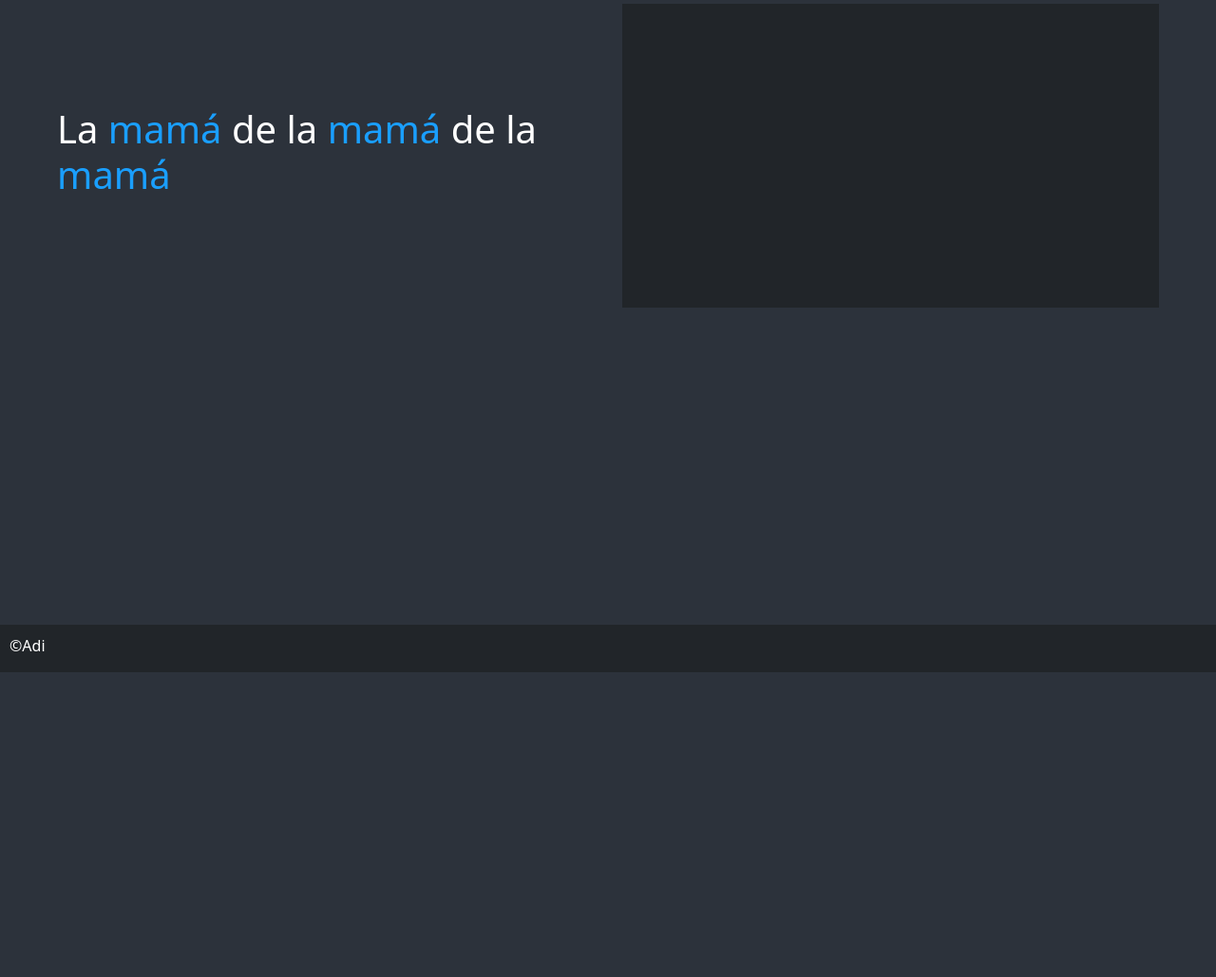
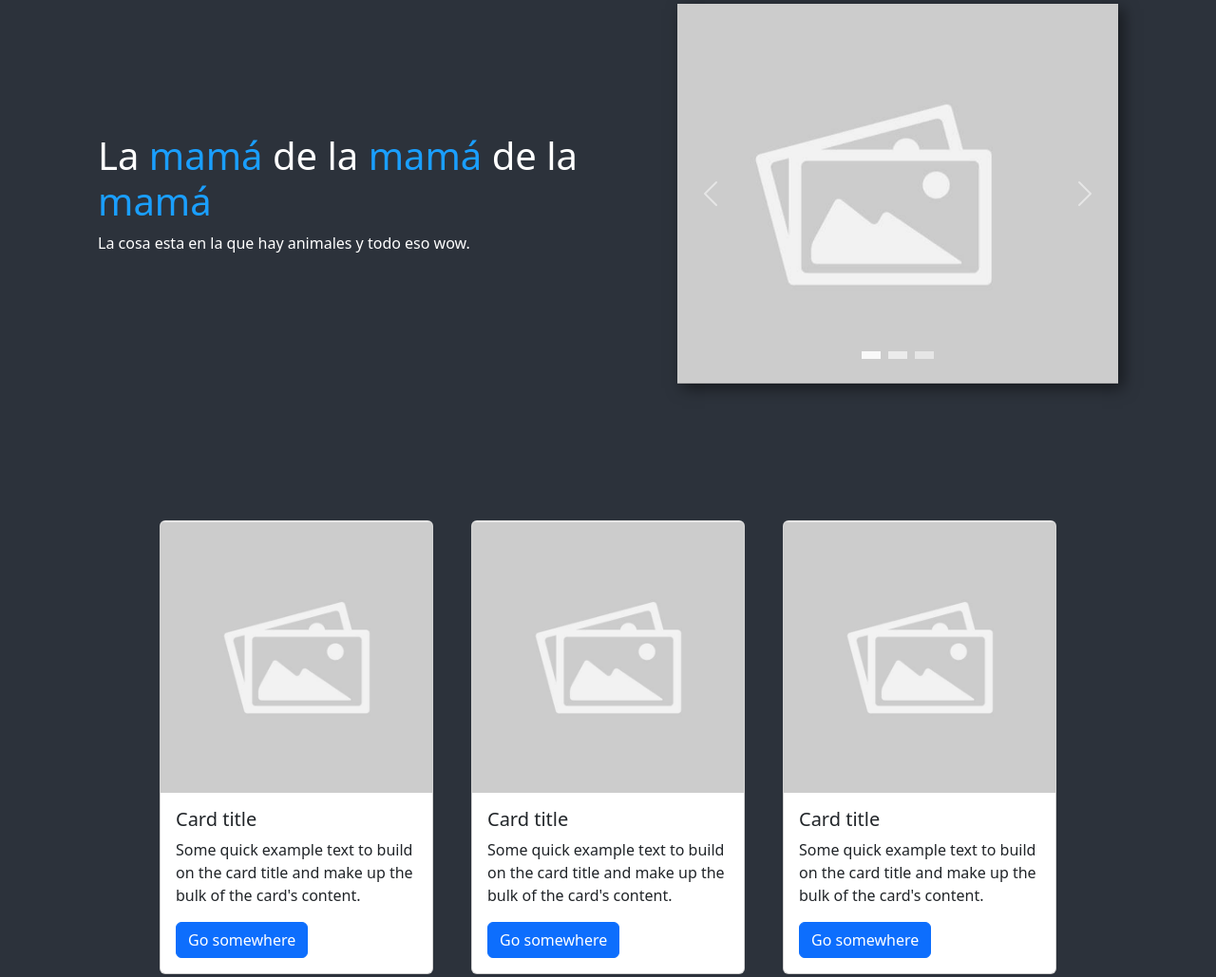
Before and after one commit to adidas820/animals, a plain HTML site: page index.html in a window 1280 px wide. Shown: the part 92-1121 px from the top of the page at 95% size. Before the commit the page ends 800 px from the top, so only its background shows below. Drawn offline with nearby package versions, Linux system fonts and the light colour scheme.

Commit message:
ahora el landing es mas respooooooonsive

```diff
--- a/index.html
+++ b/index.html
@@ -51,13 +51,125 @@
   <div id="start">
     <div id="landing">
       <h1>La <span class="blue">mamá</span> de la <span class="blue">mamá</span> de la <span class="blue">mamá</span></h1>
+      La cosa esta en la que hay animales y todo eso wow.
     </div>
     <div id="landing-img">
+      <div id="carouselId" class="carousel slide" data-bs-ride="carousel">
+        <ol class="carousel-indicators">
+          <li
+            data-bs-target="#carouselId"
+            data-bs-slide-to="0"
+            class="active"
+            aria-current="true"
+            aria-label="First slide"
+          ></li>
+          <li
+            data-bs-target="#carouselId"
+            data-bs-slide-to="1"
+            aria-label="Second slide"
+          ></li>
+          <li
+            data-bs-target="#carouselId"
+            data-bs-slide-to="2"
+            aria-label="Third slide"
+          ></li>
+        </ol>
+        <div class="carousel-inner" role="listbox">
+          <div class="carousel-item active">
+            <img
+              src="img/placeholder.jpg"
+              class="w-100 d-block"
+              alt="First slide"
+            />
+          </div>
+          <div class="carousel-item">
+            <img
+              src="img/placeholder.jpg"
+              class="w-100 d-block"
+              alt="Second slide"
+            />
+          </div>
+          <div class="carousel-item">
+            <img
+              src="img/Pogona_vitticeps.jpeg"
+              class="w-100 d-block"
+              alt="Third slide"
+            />
+          </div>
+        </div>
+        <button
+          class="carousel-control-prev"
+          type="button"
+          data-bs-target="#carouselId"
+          data-bs-slide="prev"
+        >
+          <span class="carousel-control-prev-icon" aria-hidden="true"></span>
+          <span class="visually-hidden">Previous</span>
+        </button>
+        <button
+          class="carousel-control-next"
+          type="button"
+          data-bs-target="#carouselId"
+          data-bs-slide="next"
+        >
+          <span class="carousel-control-next-icon" aria-hidden="true"></span>
+          <span class="visually-hidden">Next</span>
+        </button>
+      </div>
+    </div>
+  </div>
+  <div id="cards">
+    <div class="card" style="width: 18rem;">
+      <img class="card-img-top" src="img/placeholder.jpg" alt="Card image cap">
+      <div class="card-body">
+      <h5 class="card-title">Card title</h5>
+      <p class="card-text">Some quick example text to build on the card title and make up the bulk of the card's content.</p>
+      <a href="#" class="btn btn-primary">Go somewhere</a>
+      </div>
+    </div>
+    <div class="card" style="width: 18rem;">
+      <img class="card-img-top" src="img/placeholder.jpg" alt="Card image cap">
+      <div class="card-body">
+        <h5 class="card-title">Card title</h5>
+        <p class="card-text">Some quick example text to build on the card title and make up the bulk of the card's content.</p>
+        <a href="#" class="btn btn-primary">Go somewhere</a>
+      </div>
+    </div>
+    <div class="card" style="width: 18rem;">
+      <img class="card-img-top" src="img/placeholder.jpg" alt="Card image cap">
+      <div class="card-body">
+        <h5 class="card-title">Card title</h5>
+        <p class="card-text">Some quick example text to build on the card title and make up the bulk of the card's content.</p>
+        <a href="#" class="btn btn-primary">Go somewhere</a>
+      </div>
+    </div>
+    <div class="card" style="width: 18rem;">
+      <img class="card-img-top" src="img/placeholder.jpg" alt="Card image cap">
+      <div class="card-body">
+        <h5 class="card-title">Card title</h5>
+        <p class="card-text">Some quick example text to build on the card title and make up the bulk of the card's content.</p>
+        <a href="#" class="btn btn-primary">Go somewhere</a>
+      </div>
+    </div>
+    <div class="card" style="width: 18rem;">
+      <img class="card-img-top" src="img/placeholder.jpg" alt="Card image cap">
+      <div class="card-body">
+        <h5 class="card-title">Card title</h5>
+        <p class="card-text">Some quick example text to build on the card title and make up the bulk of the card's content.</p>
+        <a href="#" class="btn btn-primary">Go somewhere</a>
+      </div>
+    </div>
+    <div class="card" style="width: 18rem;">
+      <img class="card-img-top" src="img/placeholder.jpg" alt="Card image cap">
+      <div class="card-body">
+        <h5 class="card-title">Card title</h5>
+        <p class="card-text">Some quick example text to build on the card title and make up the bulk of the card's content.</p>
+        <a href="#" class="btn btn-primary">Go somewhere</a>
+      </div>
     </div>
   </div>
 </main>
-<div id="separator">
-</div>
+
 
   <!--Bootstrap :D-->
   <script src="https://cdn.jsdelivr.net/npm/bootstrap@5.3.3/dist/js/bootstrap.bundle.min.js"
--- a/style.css
+++ b/style.css
@@ -18,8 +18,9 @@ main {
     display: flex;
     justify-content: center;
     align-items: center;
-    height: 40vh;
+    height: 50vh;
     margin: 5vh;
+    margin-bottom: 10%;
 }
 
 #landing {
@@ -27,15 +28,14 @@ main {
     margin-right: 30px;
 }
 
-#landing-img {
-    width: 50%;
+#separator {
     background-color: #212529;
-    height: 100%;
+    height: 20vh;
+    width: 100%;
 }
 
 footer {
     position:absolute;
-    bottom:0;
     width:100%;
     height:50px;
     background:#212529;
@@ -59,3 +59,66 @@ footer {
     background-color: #1a9fff;
     border-radius: 3px;
 }
+
+
+/* Carousel */
+
+#landing-img {
+    width: 40%;
+    background-color: #212529;
+    height: 100%;
+    display: flex;
+    align-items: center;
+    justify-content: center;
+    overflow: hidden;
+    box-shadow: 5px 5px 15px rgba(0, 0, 0, 0.5); /* Sombra suave */
+}
+
+#carouselId {
+    width: 100%;
+    height: 100%;
+}
+
+.carousel-inner {
+    width: 100%;
+    height: 100%;
+}
+
+.carousel-item {
+    width: 100%;
+    height: 100%;
+}
+
+.carousel-item img {
+    width: 100%;
+    height: 100%;
+    object-fit: cover;
+}
+
+.carousel-indicators [data-bs-target] {
+    width: 20px;
+    height: 8px;
+    background-color: white;
+    border-radius: 10px;
+    overflow: hidden;
+    margin: 0 4px;
+}
+
+/* Cards */
+
+#cards {
+    display: flex;
+    justify-content: center;
+    margin: 30px;
+}
+
+.card {
+    min-width: 11rem;
+    margin: 20px;
+}
+
+@media only screen and (max-width: 1300px) {
+    #cards {
+        flex-wrap: wrap;
+    }
+}
```
Also changed, not shown: img/placeholder.jpg (added).
